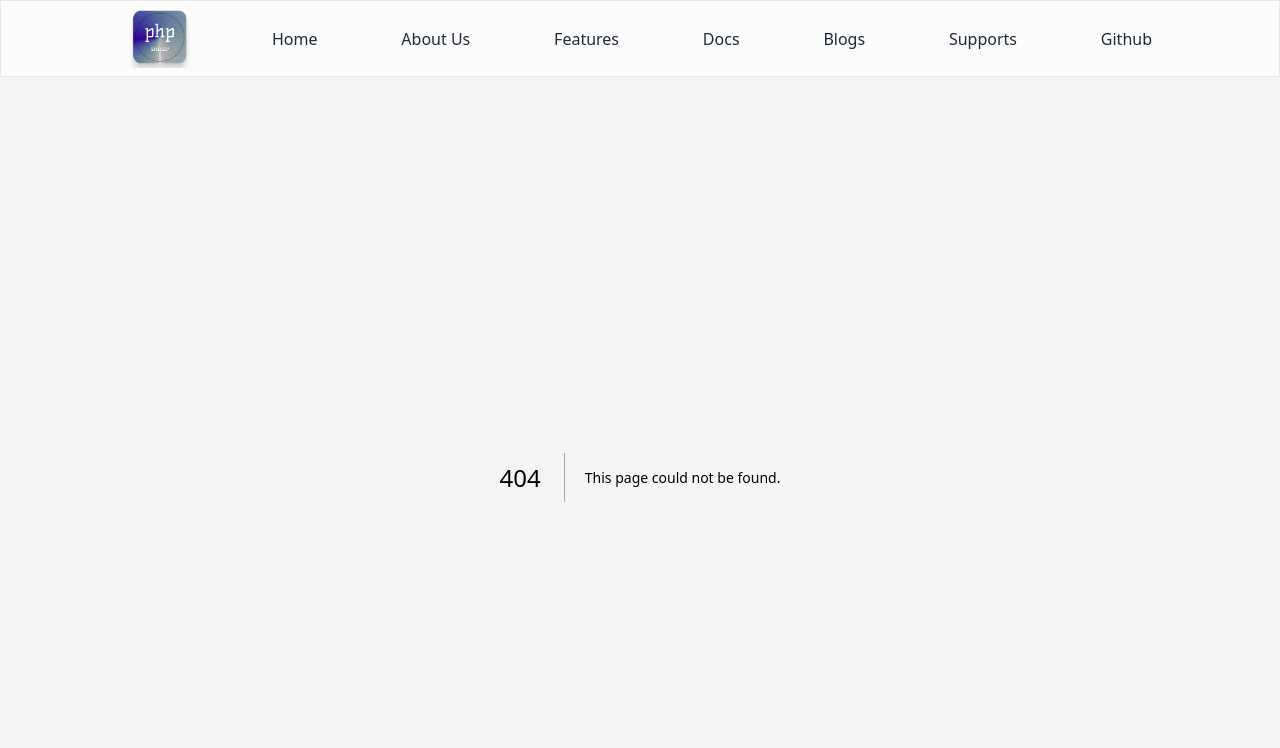
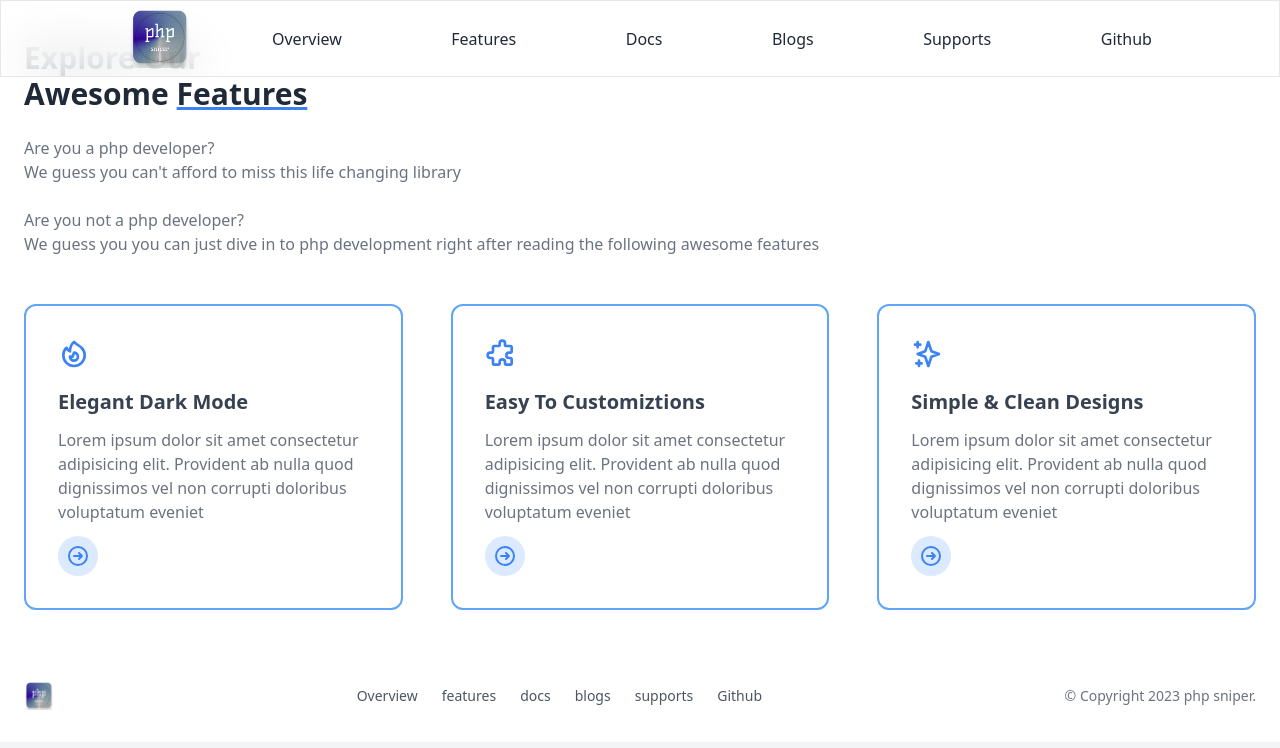
Before and after one commit to soorajlegend/web.phpSniper, a Next.js app: page /features in a window 1280 px wide. Before the commit this address had no page. Shown: the top 748 px of the page. Built offline with nearby package versions, Linux system fonts and the light colour scheme.

Commit message:
added features section"

```diff
--- /dev/null
+++ b/components/Footer.tsx
@@ -0,0 +1,30 @@
+import React from 'react'
+import { navigations } from '../store'
+import Link from 'next/link'
+
+const Footer = () => {
+  return (
+    <footer className="bg-white dark:bg-gray-900">
+    <div className="container flex flex-col items-center justify-between px-6 py-8 mx-auto lg:flex-row">
+        <a href="#">
+            <img className="w-auto h-7" src="/phpSniper.png" alt="" />
+        </a>
+
+        <div className="flex flex-wrap items-center justify-center gap-4 mt-6 lg:gap-6 lg:mt-0">
+
+            {
+                navigations?.map((nav, index) =>
+                <Link key={index} href={nav?.url} className="text-sm text-gray-600 transition-colors duration-300 dark:text-gray-200 hover:text-blue-500 dark:hover:text-blue-400">
+                {nav?.name}
+            </Link>
+)
+            }
+        </div>
+
+        <p className="mt-6 text-sm text-gray-500 lg:mt-0 dark:text-gray-400">© Copyright 2023 php sniper. </p>
+    </div>
+</footer>
+  )
+}
+
+export default Footer
--- a/components/Hero.tsx
+++ b/components/Hero.tsx
@@ -12,7 +12,7 @@ const Hero = () => {
         delaySpeed: 2000,
     });
   return (
-    <div className='w-full pt-20 px-3 md:pt-0 md:px-0 h-[50vh] md:h-[90vh] flex items-center'>
+    <div className='relative w-full pt-20 px-3 md:pt-0 md:px-0 h-[50vh] md:min-h-screen flex items-center z-0'>
         <h1 className='text-5xl md:text-[8em] h-auto lg:text-[8rem] gradient-text capitalize font-black'>
             {text}
             <Cursor cursorColor="#ccc" />
--- a/components/Navbar.tsx
+++ b/components/Navbar.tsx
@@ -7,7 +7,7 @@ const Navbar = () => {
 
 
   return (
-    <div className='glass flex justify-between  px-5 py-2'>
+    <div className='glass flex justify-between px-5 py-2 fixed w-full top-0 z-50'>
 
         <div className="md:max-w-5xl mx-auto flex w-full justify-between  space-x-20  items-center">
         <Image src="/phpSniper.png" priority width={100} height={100} className='w-16' alt='logo' />
--- a/src/pages/_document.tsx
+++ b/src/pages/_document.tsx
@@ -1,14 +1,16 @@
 import { Html, Head, Main, NextScript } from 'next/document'
 import Navbar from '../../components/Navbar'
+import Footer from '../../components/Footer'
 
 export default function Document() {
   return (
     <Html lang="en">
       <Head />
-      <body className='bg-gray-100 dark:bg-neutral-900 text-black dark:text-gray-300'>
+      <body className='bg-gray-100 dark:bg-gray-900 text-black dark:text-gray-300'>
         <Navbar />
         <Main />
         <NextScript />
+        <Footer />
       </body>
     </Html>
   )
--- /dev/null
+++ b/src/pages/features.tsx
@@ -0,0 +1,86 @@
+import Link from 'next/link'
+import React from 'react'
+
+const features = () => {
+    return (
+        <>
+            <div className="bg-white dark:bg-gray-900">
+                <div className="container px-6 py-10 mx-auto">
+                    <h1 className="text-2xl font-semibold text-gray-800 capitalize lg:text-3xl dark:text-white">explore our <br /> awesome <Link href="/docs" className="underline decoration-blue-500">features</Link></h1>
+
+                    <p className="mt-4 text-gray-500 xl:mt-6 dark:text-gray-300">
+                      Are you a php developer? <br />  We guess you can't afford to miss this life changing library
+                    </p>
+                    <p className="mt-4 text-gray-500 xl:mt-6 dark:text-gray-300">
+                      Are you not a php developer? <br /> We guess you you can just dive in to php development right after reading the following awesome features
+                    </p>
+
+                    <div className="grid grid-cols-1 gap-8 mt-8 xl:mt-12 xl:gap-12 md:grid-cols-2 xl:grid-cols-3">
+                        <div className="p-8 space-y-3 border-2 border-blue-400 dark:border-blue-300 rounded-xl">
+                            <Link href="/docs" className="inline-block text-blue-500 dark:text-blue-400">
+                                <svg xmlns="http://www.w3.org/2000/svg" className="w-8 h-8" fill="none" viewBox="0 0 24 24" stroke="currentColor">
+                                    <path stroke-linecap="round" stroke-linejoin="round" stroke-width="2" d="M17.657 18.657A8 8 0 016.343 7.343S7 9 9 10c0-2 .5-5 2.986-7C14 5 16.09 5.777 17.656 7.343A7.975 7.975 0 0120 13a7.975 7.975 0 01-2.343 5.657z" />
+                                    <path stroke-linecap="round" stroke-linejoin="round" stroke-width="2" d="M9.879 16.121A3 3 0 1012.015 11L11 14H9c0 .768.293 1.536.879 2.121z" />
+                                </svg>
+                            </Link>
+
+                            <h1 className="text-xl font-semibold text-gray-700 capitalize dark:text-white">elegant Dark Mode</h1>
+
+                            <p className="text-gray-500 dark:text-gray-300">
+                                Lorem ipsum dolor sit amet consectetur adipisicing elit. Provident ab nulla quod dignissimos vel non corrupti doloribus voluptatum eveniet
+                            </p>
+
+                            <Link href="docs" className="inline-flex p-2 text-blue-500 capitalize transition-colors duration-300 transform bg-blue-100 rounded-full rtl:-scale-x-100 dark:bg-blue-500 dark:text-white hover:underline hover:text-blue-600 dark:hover:text-blue-500">
+                                <svg xmlns="http://www.w3.org/2000/svg" className="w-6 h-6" fill="none" viewBox="0 0 24 24" stroke="currentColor">
+                                    <path stroke-linecap="round" stroke-linejoin="round" stroke-width="2" d="M13 9l3 3m0 0l-3 3m3-3H8m13 0a9 9 0 11-18 0 9 9 0 0118 0z" />
+                                </svg>
+                            </Link>
+                        </div>
+
+                        <div className="p-8 space-y-3 border-2 border-blue-400 dark:border-blue-300 rounded-xl">
+                            <Link href="/docs" className="inline-block text-blue-500 dark:text-blue-400">
+                                <svg xmlns="http://www.w3.org/2000/svg" className="w-8 h-8" fill="none" viewBox="0 0 24 24" stroke="currentColor">
+                                    <path stroke-linecap="round" stroke-linejoin="round" stroke-width="2" d="M11 4a2 2 0 114 0v1a1 1 0 001 1h3a1 1 0 011 1v3a1 1 0 01-1 1h-1a2 2 0 100 4h1a1 1 0 011 1v3a1 1 0 01-1 1h-3a1 1 0 01-1-1v-1a2 2 0 10-4 0v1a1 1 0 01-1 1H7a1 1 0 01-1-1v-3a1 1 0 00-1-1H4a2 2 0 110-4h1a1 1 0 001-1V7a1 1 0 011-1h3a1 1 0 001-1V4z" />
+                                </svg>
+                            </Link>
+
+                            <h1 className="text-xl font-semibold text-gray-700 capitalize dark:text-white">Easy to customiztions</h1>
+
+                            <p className="text-gray-500 dark:text-gray-300">
+                                Lorem ipsum dolor sit amet consectetur adipisicing elit. Provident ab nulla quod dignissimos vel non corrupti doloribus voluptatum eveniet
+                            </p>
+
+                            <Link href="docs" className="inline-flex p-2 text-blue-500 capitalize transition-colors duration-300 transform bg-blue-100 rounded-full rtl:-scale-x-100 dark:bg-blue-500 dark:text-white hover:underline hover:text-blue-600 dark:hover:text-blue-500">
+                                <svg xmlns="http://www.w3.org/2000/svg" className="w-6 h-6" fill="none" viewBox="0 0 24 24" stroke="currentColor">
+                                    <path stroke-linecap="round" stroke-linejoin="round" stroke-width="2" d="M13 9l3 3m0 0l-3 3m3-3H8m13 0a9 9 0 11-18 0 9 9 0 0118 0z" />
+                                </svg>
+                            </Link>
+                        </div>
+
+                        <div className="p-8 space-y-3 border-2 border-blue-400 dark:border-blue-300 rounded-xl">
+                            <Link href="/docs" className="inline-block text-blue-500 dark:text-blue-400">
+                                <svg xmlns="http://www.w3.org/2000/svg" className="w-8 h-8" fill="none" viewBox="0 0 24 24" stroke="currentColor">
+                                    <path stroke-linecap="round" stroke-linejoin="round" stroke-width="2" d="M5 3v4M3 5h4M6 17v4m-2-2h4m5-16l2.286 6.857L21 12l-5.714 2.143L13 21l-2.286-6.857L5 12l5.714-2.143L13 3z" />
+                                </svg>
+                            </Link>
+
+                            <h1 className="text-xl font-semibold text-gray-700 capitalize dark:text-white">Simple & clean designs</h1>
+
+                            <p className="text-gray-500 dark:text-gray-300">
+                                Lorem ipsum dolor sit amet consectetur adipisicing elit. Provident ab nulla quod dignissimos vel non corrupti doloribus voluptatum eveniet
+                            </p>
+
+                            <Link href="docs" className="inline-flex p-2 text-blue-500 capitalize transition-colors duration-300 transform bg-blue-100 rounded-full rtl:-scale-x-100 dark:bg-blue-500 dark:text-white hover:underline hover:text-blue-600 dark:hover:text-blue-500">
+                                <svg xmlns="http://www.w3.org/2000/svg" className="w-6 h-6" fill="none" viewBox="0 0 24 24" stroke="currentColor">
+                                    <path stroke-linecap="round" stroke-linejoin="round" stroke-width="2" d="M13 9l3 3m0 0l-3 3m3-3H8m13 0a9 9 0 11-18 0 9 9 0 0118 0z" />
+                                </svg>
+                            </Link>
+                        </div>
+                    </div>
+                </div>
+            </div>
+        </>
+    )
+}
+
+export default features
--- a/store.ts
+++ b/store.ts
@@ -1,7 +1,7 @@
 
 export const navigations = [
-    {name: "Home", url: "/"},
-    {name: "about us", url: "/about"},
+    {name: "Overview", url: "/"},
+    // {name: "about us", url: "/about"},
     {name: "features", url: "/features"},
     {name: "docs", url: "/docs"},
     {name: "blogs", url: "/blogs"},
@@ -210,9 +210,6 @@ export const deleteWithPhpSniper = `
 <?php
 include "./sniper.php";
 
-// Connect to the database
-$conn = connect();
-
 // Delete a row from the table
 $table = 'table_name'; /
 
```
